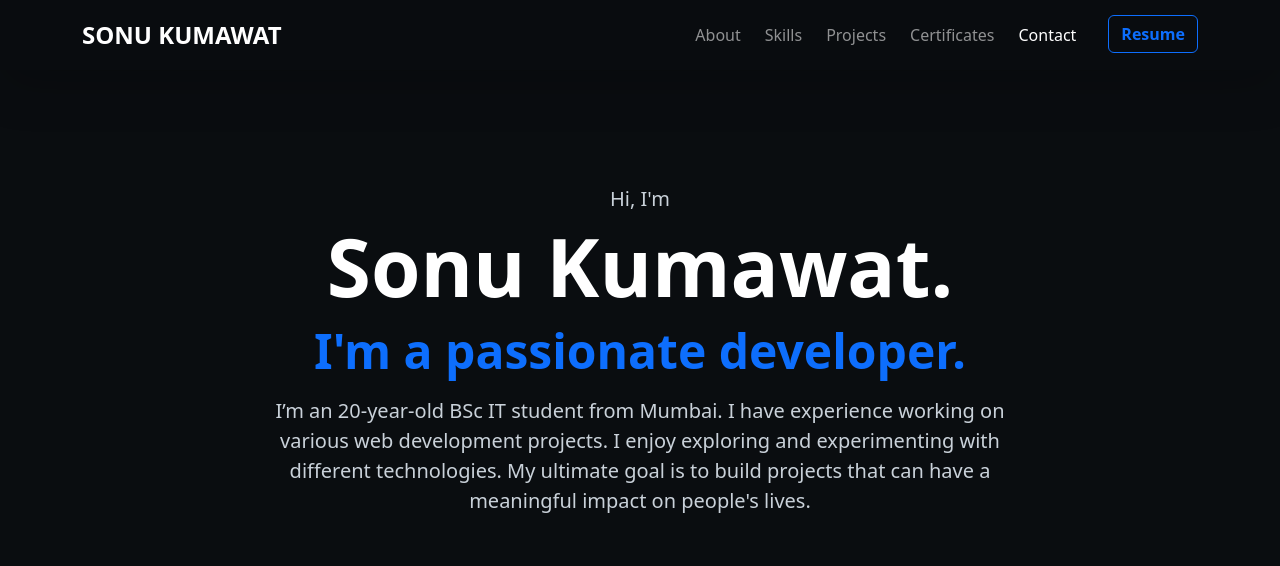
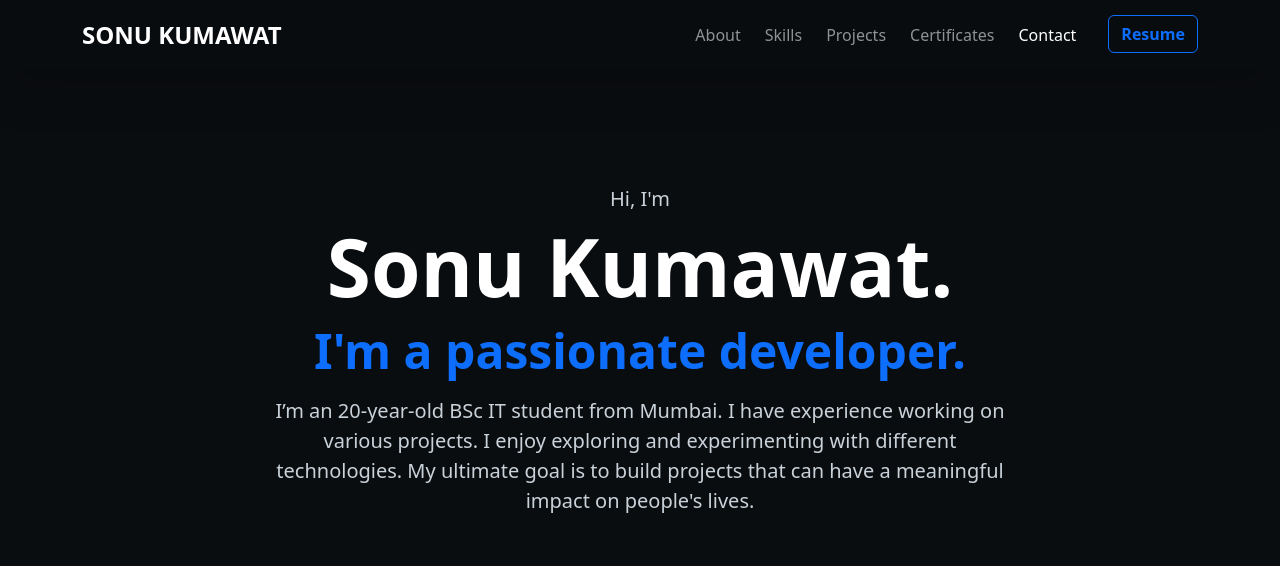
Before and after one commit to Sonu-kumawat-ai/portfolio, a plain HTML site: page index.html in a window 1280 px wide. Shown: the top 566 px of the page. Drawn offline with nearby package versions, Linux system fonts and the light colour scheme.

Commit message:
Update index.html

```diff
--- a/index.html
+++ b/index.html
@@ -52,8 +52,7 @@
                 <h1 class="display-1 fw-bolder text-white mb-2">Sonu Kumawat.</h1>
                 <h2 class="display-5 fw-semibold accent-color mb-3">I'm a passionate developer.</h2>
                 <p class="lead mb-0" style="max-width: 750px;">
-                    I’m an 20-year-old BSc IT student from Mumbai. I have experience working on various web
-                    development projects. I enjoy exploring and experimenting with different technologies. My
+                    I’m an 20-year-old BSc IT student from Mumbai. I have experience working on various projects. I enjoy exploring and experimenting with different technologies. My
                     ultimate goal is to build projects that can have a meaningful impact on people's lives.
                 </p>
             </div>
```
